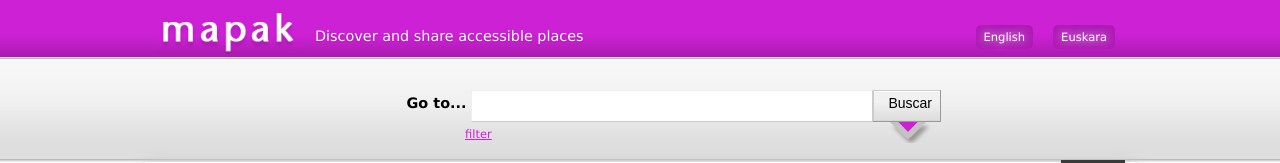
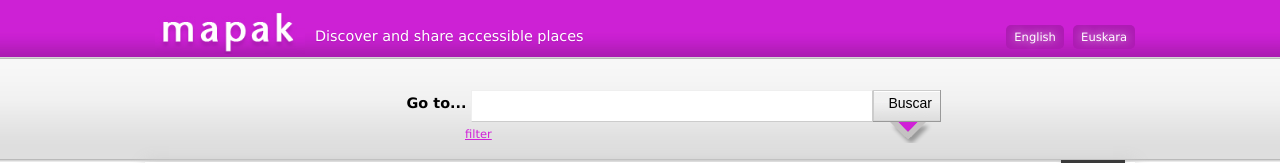
Before and after one commit to ararteko/arartekomaps, a Django app: page / in a window 1280 px wide. Shown: the top 163 px of the page. Run offline with Django 3.2, Linux system fonts and the light colour scheme; data that the repository does not hold is empty; parts of the project's set-up code (start-up, migrations or seed data) failed here and were passed over; some libraries are stand-ins or nearby versions.

Commit message:
CSS changes to admit english in menus

```diff
--- a/arartekomaps/static/css/global.css
+++ b/arartekomaps/static/css/global.css
@@ -67,7 +67,7 @@ header img{
     color:white;
     padding-top:28px;
     display:block;
-    width:340px;
+    width:320px;
     float:left;
     margin-left:10px;
     text-shadow:0 1px 1px #AE1BB4;
@@ -77,13 +77,12 @@ header img{
     float:right;
     margin-top:25px;
     font-size:80%;
-    margin-right:20px;
 }
 #utils a{
     color:white;
     text-decoration:none;
     float:right;
-    margin-left:20px;
+    margin-left:0.8em;
     padding:5px 8px;
     border-radius:5px;
     -moz-border-radius:5px;
```
